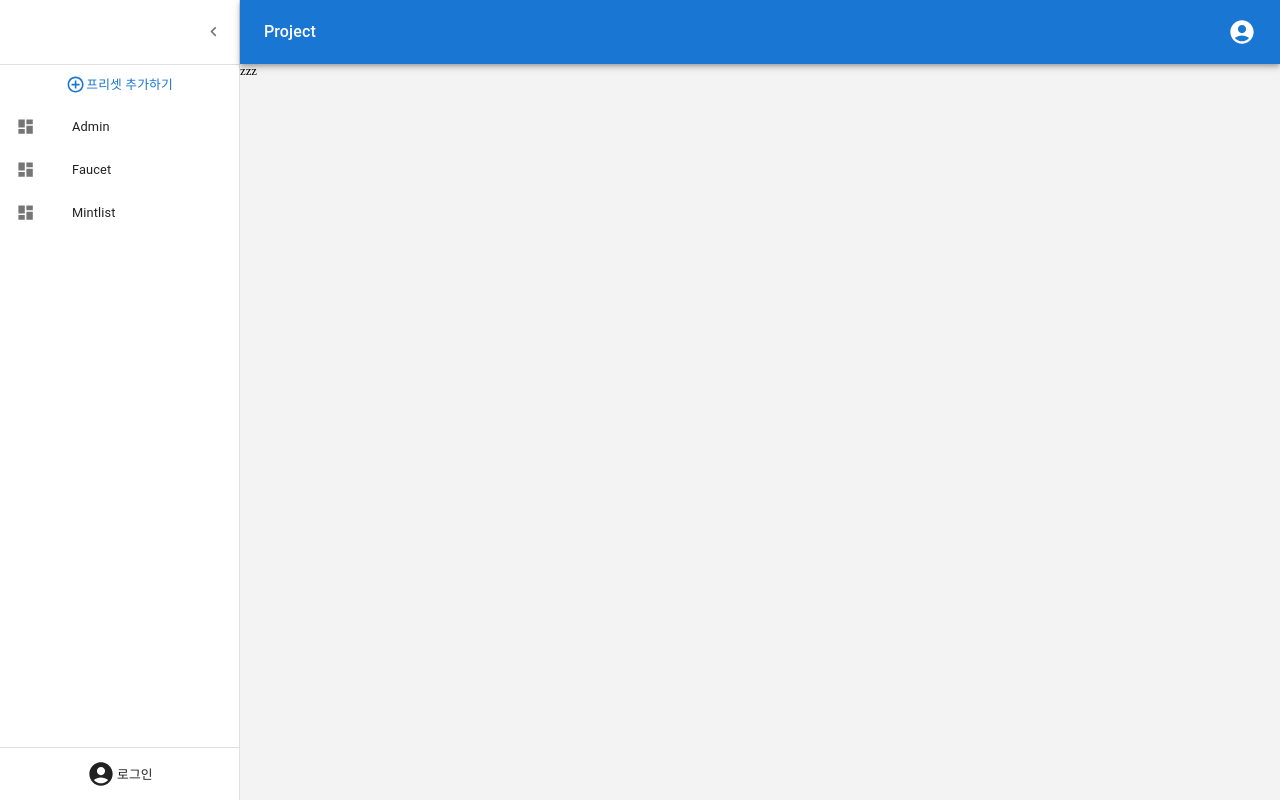
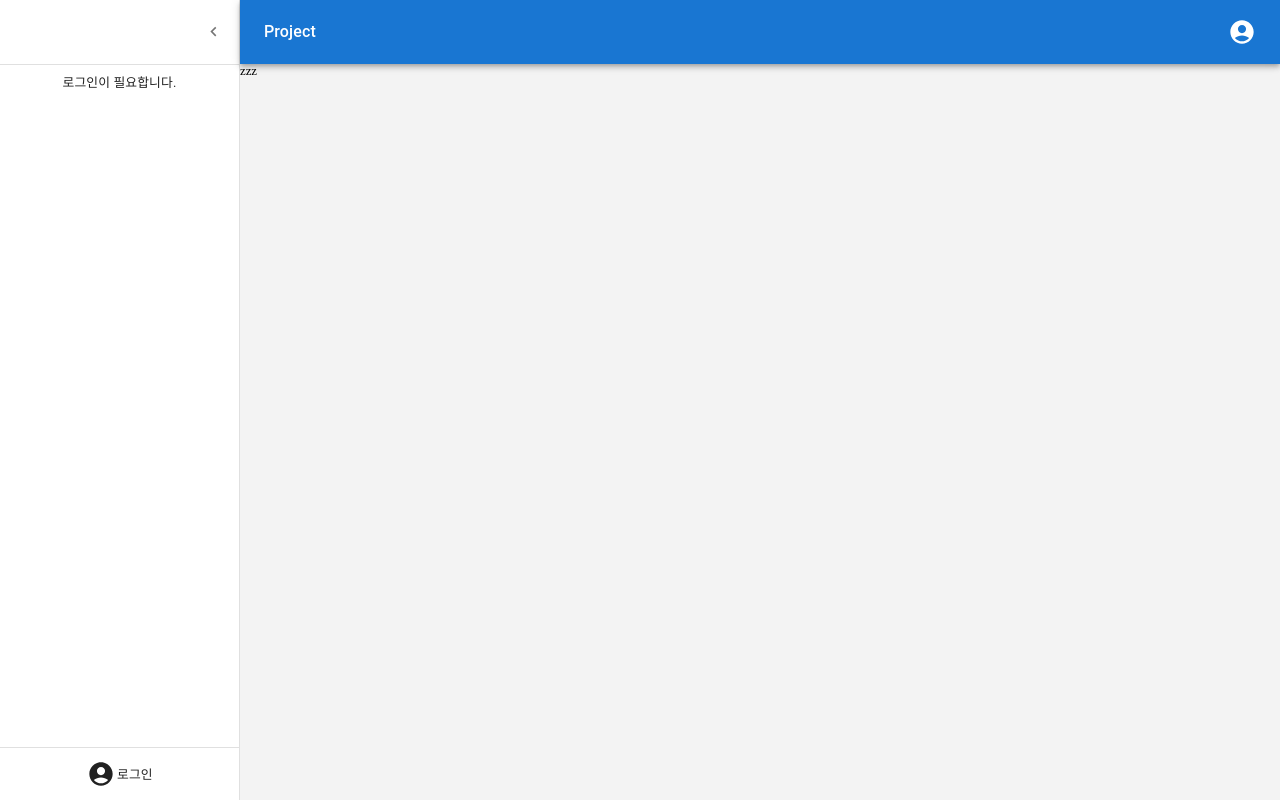
Before and after one commit to shdomi8599/FavoritesHub, a Next.js app in the folder packages/app/: page / in a window 1280 px wide. Both pictures are taken after a click on the button 29 px from the left and 32 px from the top of the page. Built offline with nearby package versions, Linux system fonts and the light colour scheme.

Commit message:
app 프리셋 리스트 UI구현

```diff
--- a/packages/app/src/components/dashboard/drawer/DashBoardDrawer.tsx
+++ b/packages/app/src/components/dashboard/drawer/DashBoardDrawer.tsx
@@ -1,5 +1,4 @@
-import { navItems } from "@/const";
-import { DashBoardChildProps } from "@/types";
+import { DashBoardChildProps, Preset } from "@/types";
 import {
   AccountCircle as AccountCircleIcon,
   AddCircleOutline as AddCircleOutlineIcon,
@@ -23,18 +22,18 @@ import {
 import { styled } from "@mui/material/styles";
 
 interface Props extends DashBoardChildProps {
-  handlePage: (route: string) => void;
   addPresetModal: () => void;
+  presets: Preset[];
 }
 
 export default function DashboardDrawer({
   toolBarOpen,
   handleDrawer,
   handleModalOpen,
-  handlePage,
   isLogin,
   logoutEvent,
   addPresetModal,
+  presets,
 }: Props) {
   return (
     <Drawer variant="permanent" open={toolBarOpen}>
@@ -52,6 +51,7 @@ export default function DashboardDrawer({
       </Toolbar>
       <Divider />
       <List component="nav" sx={{ height: "90%", pt: 0 }}>
+        {isLogin ? (
           <Button
             sx={{
               display: "flex",
@@ -63,15 +63,30 @@ export default function DashboardDrawer({
           >
             <AddCircleOutlineIcon />
             {toolBarOpen && (
-            <Typography sx={{ marginLeft: "1px" }}>프리셋 추가하기</Typography>
+              <Typography sx={{ marginLeft: "1px" }}>
+                프리셋 추가하기
+              </Typography>
             )}
           </Button>
-        {navItems.map(({ name, route }) => (
-          <ListItemButton onClick={() => handlePage(route)} key={name}>
+        ) : (
+          toolBarOpen && (
+            <Box
+              sx={{
+                width: "100%",
+                textAlign: "center",
+                pt: 1,
+              }}
+            >
+              <Typography>로그인이 필요합니다.</Typography>
+            </Box>
+          )
+        )}
+        {presets?.map(({ presetName }) => (
+          <ListItemButton key={presetName}>
             <ListItemIcon>
               <DashboardIcon />
             </ListItemIcon>
-            <ListItemText primary={name} />
+            <ListItemText primary={presetName} />
           </ListItemButton>
         ))}
       </List>
--- a/packages/app/src/const.ts
+++ b/packages/app/src/const.ts
@@ -1,10 +1,4 @@
 import { RegisterOptions } from "react-hook-form";
-
-export const navItems = [
-  { name: "Admin", route: "/" },
-  { name: "Faucet", route: "/" },
-  { name: "Mintlist", route: "/" },
-];
 
 export const authInputLabel: Record<string, string> = {
   mail: "이메일",
--- a/packages/app/src/hooks/react-query/preset/usePresetList.tsx
+++ b/packages/app/src/hooks/react-query/preset/usePresetList.tsx
@@ -1,8 +1,9 @@
 import { getPresetList } from "@/api/preset";
+import { Preset } from "@/types";
 import { useQuery } from "@tanstack/react-query";
 
 export const usePresetList = (userId: number, accessToken: string) => {
-  const data = useQuery(
+  const data = useQuery<Preset[]>(
     ["presetList", userId],
     () => getPresetList(userId, accessToken),
     {
--- a/packages/app/src/types.ts
+++ b/packages/app/src/types.ts
@@ -52,3 +52,9 @@ export interface DashBoardChildProps {
   handleModalOpen: () => void;
   logoutEvent: () => void;
 }
+
+export interface Preset {
+  defaultPreset: boolean;
+  id: number;
+  presetName: string;
+}
```
Lines whose indentation alone changed are shown as unchanged.
